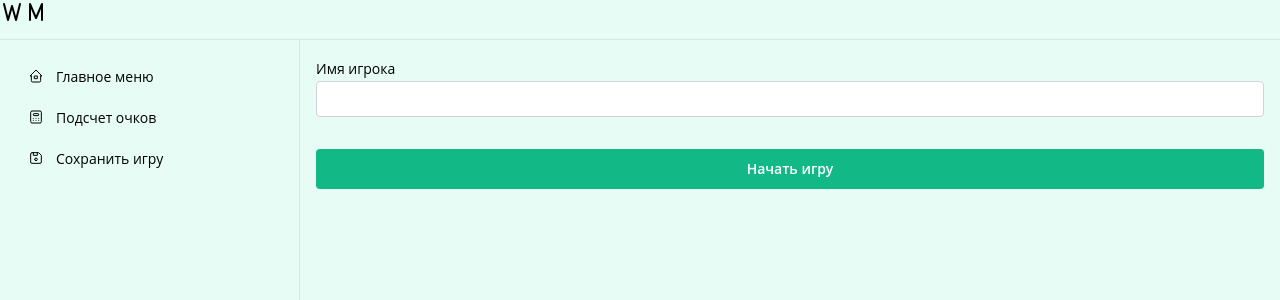
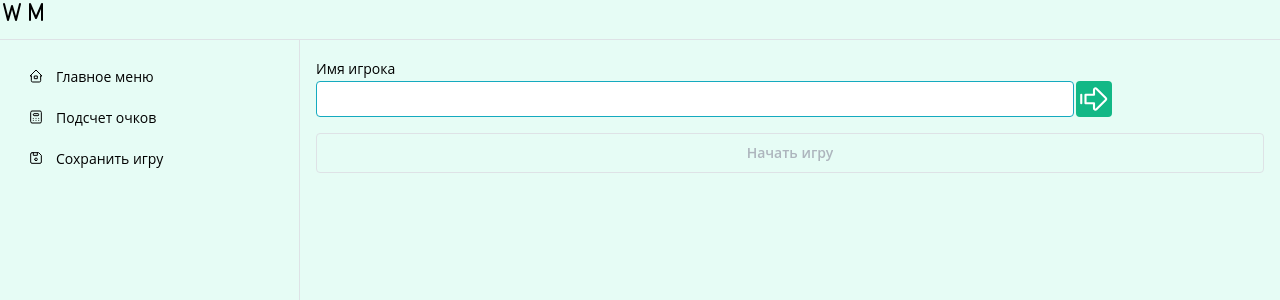
Before and after one commit to AlexTim03/word-maker-counter, a React (Create React App) app: page /new in a window 1280 px wide. Shown: the top 300 px of the page. Built offline with nearby package versions, Linux system fonts and the light colour scheme.

Commit message:
total result, focus for input fields

```diff
--- a/src/contexts/ActiveGameContext.tsx
+++ b/src/contexts/ActiveGameContext.tsx
@@ -34,14 +34,21 @@ export const ActiveGameContextProvider = ({ children }: { children: ReactNode })
     };
 
     const nextMove = (roundPoints: number) => {
-        const [currentPlayer, nextPlayer] = activePair;
-        const player = players.find(({ name }) => name === currentPlayer);
+        const [currentPlayerName, nextPlayerName] = activePair;
+        const player = players.find(({ name }) => name === currentPlayerName);
         if (!player) return;
 
-        const rounds = { ...player.rounds, [roundsCount.toString()]: roundPoints };
-        const pair = getNextPair(nextPlayer, players);
+        const currentRoundsPoints = { ...player.rounds, [roundsCount.toString()]: roundPoints };
 
-        setPlayers([...players.filter(({ name }) => name !== currentPlayer), { ...player, rounds }]);
+        const newPlayers = players.map<Player>(({ name, rounds }) => {
+            if (name === currentPlayerName) {
+                return { name, rounds: currentRoundsPoints };
+            }
+            return { name, rounds: { ...rounds } };
+        });
+        setPlayers(newPlayers);
+
+        const pair = getNextPair(nextPlayerName, players);
         setActivePair(pair);
 
         //Если по кругу дошли до 1 игрока - увеличиваем раунд
--- a/src/pages/ActiveGame/ActiveGame.module.css
+++ /dev/null
@@ -1,3 +0,0 @@
-.next {
-  margin-top: 10px;
-}
--- a/src/pages/ActiveGame/ActiveGame.tsx
+++ b/src/pages/ActiveGame/ActiveGame.tsx
@@ -1,30 +1,37 @@
-import React, { useState } from 'react';
+import React, { useState, useRef, useEffect } from 'react';
 import { Button, NumberInput, ActionIcon, Group } from '@mantine/core';
 import { IconArrowBigRightLine } from '@tabler/icons-react';
 import { useActiveGameContext } from 'contexts/ActiveGameContext';
 import { Point } from 'components/Point';
-//import styles from './ActiveGame.module.css';
+import { getTotal } from './helpers/getTotal';
 
 export const ActiveGame = () => {
     const { activePair, roundsCount, nextMove } = useActiveGameContext();
     const [currentPlayer, nextPlayer] = activePair;
-    const [value, setValue] = useState<number | string>(0);
+    const [value, setValue] = useState<number | string>('');
     const [points, setPoints] = useState<number[]>([]);
+    const inputRef = useRef<HTMLInputElement | null>(null);
+
+    useEffect(() => {
+        if (inputRef.current) {
+            inputRef.current.focus();
+        }
+    }, []);
 
     const addPoints = () => {
         if (value && typeof value === 'number') {
             setPoints([...points, value]);
-            setValue(0);
+            setValue('');
+            inputRef.current?.focus();
         }
     };
 
     const handleNext = () => {
-        setValue(0);
+        nextMove(getTotal(points));
         setPoints([]);
-        nextMove(total);
+        setValue('');
+        inputRef.current?.focus();
     };
-
-    const total = points.reduce<number>((acc, point) => acc + point, 0);
 
     return (
         <div>
@@ -34,14 +41,16 @@ export const ActiveGame = () => {
             </Group>
             <Group gap="2px" mt={10}>
                 <NumberInput
+                    ref={inputRef}
                     value={value}
                     onChange={setValue}
                     placeholder="Введите количество очков"
+                    w="80%"
                     allowDecimal={false}
                     allowNegative={false}
                     hideControls
                 />
-                <ActionIcon variant="filled" color="teal" aria-label="Settings" size="input-sm" onClick={addPoints}>
+                <ActionIcon variant="filled" color="teal" size="input-sm" onClick={addPoints}>
                     <IconArrowBigRightLine stroke={1.5} size={36} />
                 </ActionIcon>
             </Group>
@@ -57,8 +66,8 @@ export const ActiveGame = () => {
                     )
                 )}
             </Group>
-            <div>Итого за раунд: {total}</div>
-            <Button variant="filled" color="teal" fullWidth h="40" mt={40} onClick={handleNext}>
+            <div>Итого за раунд: {getTotal(points)}</div>
+            <Button variant="filled" color="teal" fullWidth h="40" mt={120} onClick={handleNext}>
                 Следующий игрок ({nextPlayer})
             </Button>
         </div>
--- /dev/null
+++ b/src/pages/ActiveGame/helpers/getTotal.ts
@@ -0,0 +1 @@
+export const getTotal = (points: number[]): number => points.reduce<number>((acc, point) => acc + point, 0);
--- /dev/null
+++ b/src/pages/NewGame/NewGame.module.css
@@ -0,0 +1,7 @@
+.button {
+    &:disabled,
+    &[data-disabled] {
+        border-color: var(--mantine-color-gray-3);
+        background-color: transparent;
+    }
+}
--- a/src/pages/NewGame/NewGame.tsx
+++ b/src/pages/NewGame/NewGame.tsx
@@ -1,52 +1,43 @@
-import React, { useState, KeyboardEvent } from 'react';
-import { useNavigate } from 'react-router-dom';
-import { TextInput, List, Button, Space } from '@mantine/core';
-import { useActiveGameContext } from 'contexts/ActiveGameContext';
+import React from 'react';
+import { TextInput, List, Button, Group, ActionIcon } from '@mantine/core';
+import { IconArrowBigRightLine } from '@tabler/icons-react';
+import { useNewGame } from './hooks/useNewGame';
+import styles from './NewGame.module.css';
 
 export const NewGame = () => {
-    const [value, setValue] = useState('');
-    const [list, setList] = useState<string[]>([]);
-    const navigate = useNavigate();
-    const { startGame } = useActiveGameContext();
-
-    const handleKeyDown = (e: KeyboardEvent<HTMLInputElement>) => {
-        if (e.key === 'Enter' && value) {
-            const trimValue = value.trim();
-            if (list.find((el) => el === trimValue)) {
-                alert('Неуникальное имя!');
-                return;
-            }
-            setList([...list, trimValue]);
-            setValue('');
-        }
-    };
-
-    const handleStart = () => {
-        if (list.length < 2) {
-            //TODO сделать фокус
-            alert('Не хватает игроков!');
-            return;
-        }
-        startGame(list);
-        navigate('/game');
-    };
+    const { value, list, handleChangeValue, handleAdd, handleKeyDown, handleStart, isStartDisabled, inputRef } =
+        useNewGame();
 
     return (
         <>
-            <TextInput
-                label="Имя игрока"
-                value={value}
-                onChange={(e) => setValue(e.currentTarget.value)}
-                onKeyDown={handleKeyDown}
-            />
-            <Space h="md" />
-            <List size="lg">
+            <Group gap="2px" align="flex-end">
+                <TextInput
+                    ref={inputRef}
+                    label="Имя игрока"
+                    value={value}
+                    w="80%"
+                    onChange={handleChangeValue}
+                    onKeyDown={handleKeyDown}
+                />
+                <ActionIcon variant="filled" color="teal" size="input-sm" onClick={handleAdd}>
+                    <IconArrowBigRightLine stroke={1.5} size={36} />
+                </ActionIcon>
+            </Group>
+            <List size="lg" mt={16}>
                 {list.map((el) => (
                     <List.Item key={el}>{el}</List.Item>
                 ))}
             </List>
-            <Space h="md" />
-            <Button variant="filled" color="teal" fullWidth h="40" onClick={handleStart}>
+            <Button
+                variant="filled"
+                color="teal"
+                fullWidth
+                h="40"
+                mt={16}
+                onClick={handleStart}
+                disabled={isStartDisabled}
+                className={styles.button}
+            >
                 Начать игру
             </Button>
         </>
--- /dev/null
+++ b/src/pages/NewGame/hooks/useNewGame.ts
@@ -0,0 +1,63 @@
+import { useState, useRef, useEffect, KeyboardEvent, ChangeEvent } from 'react';
+import { useNavigate } from 'react-router-dom';
+import { useActiveGameContext } from 'contexts/ActiveGameContext';
+
+// eslint-disable-next-line @typescript-eslint/explicit-function-return-type
+export const useNewGame = () => {
+    const navigate = useNavigate();
+    const { startGame } = useActiveGameContext();
+    const [value, setValue] = useState('');
+    const [list, setList] = useState<string[]>([]);
+    const inputRef = useRef<HTMLInputElement | null>(null);
+
+    useEffect(() => {
+        if (inputRef.current) {
+            inputRef.current.focus();
+        }
+    }, []);
+
+    const handleKeyDown = (e: KeyboardEvent<HTMLInputElement>): void => {
+        if (e.key === 'Enter' && value) {
+            addPlayer();
+        }
+    };
+
+    const handleAdd = (): void => {
+        if (value) {
+            addPlayer();
+        }
+    };
+
+    const addPlayer = (): void => {
+        const trimValue = value.trim();
+        if (list.find((el) => el === trimValue)) {
+            alert('Неуникальное имя!');
+            return;
+        }
+        setList([...list, trimValue]);
+        setValue('');
+        inputRef.current?.focus();
+    };
+
+    const handleStart = (): void => {
+        if (list.length < 2) {
+            alert('Не хватает игроков!');
+            return;
+        }
+        startGame(list);
+        navigate('/game');
+    };
+
+    const handleChangeValue = (e: ChangeEvent<HTMLInputElement>): void => setValue(e.currentTarget.value);
+
+    return {
+        value,
+        list,
+        handleChangeValue,
+        handleAdd,
+        handleKeyDown,
+        handleStart,
+        isStartDisabled: list.length < 2,
+        inputRef,
+    };
+};
--- a/src/pages/Result/Result.tsx
+++ b/src/pages/Result/Result.tsx
@@ -1,15 +1,14 @@
 import React from 'react';
 import { Title, Table, TableData } from '@mantine/core';
 import { useActiveGameContext } from 'contexts/ActiveGameContext';
+import { getPointsMatrix } from './helpers/getPointsMatrix';
 
 export const Result = () => {
-    const { players, firstPlayer, roundsCount } = useActiveGameContext();
-    const position = players.findIndex(({ name }) => name === firstPlayer);
-    const normalizePlayers = position > 0 ? [...players.slice(position), ...players.slice(0, position)] : players;
+    const { players, roundsCount } = useActiveGameContext();
 
     const tableData: TableData = {
-        head: ['Раунд \\ Игрок', ...normalizePlayers.map(({ name }) => name)],
-        body: [[1], [2], [3]],
+        head: ['Раунд \\ Игрок', ...players.map(({ name }) => name)],
+        body: getPointsMatrix(players, roundsCount),
     };
 
     return (
--- /dev/null
+++ b/src/pages/Result/helpers/getPointsMatrix.ts
@@ -0,0 +1,25 @@
+import { Player } from 'contexts/types';
+
+type PointsMatrix = (number | string)[][];
+
+export const getPointsMatrix = (players: Player[], roundsCount: number): PointsMatrix => {
+    const matrix: PointsMatrix = [];
+
+    for (let i = 1; i <= roundsCount; i++) {
+        const innerLine: (number | string)[] = [i];
+        players.forEach(({ rounds }) => {
+            const points = rounds[i.toString()] || '--';
+            innerLine.push(points);
+        });
+        matrix.push(innerLine);
+    }
+
+    const innerLine: (number | string)[] = ['Итого'];
+    players.forEach(({ rounds }) => {
+        const total = Object.values(rounds).reduce((acc, points) => acc + points, 0);
+        innerLine.push(total);
+    });
+    matrix.push(innerLine);
+
+    return matrix;
+};
```
